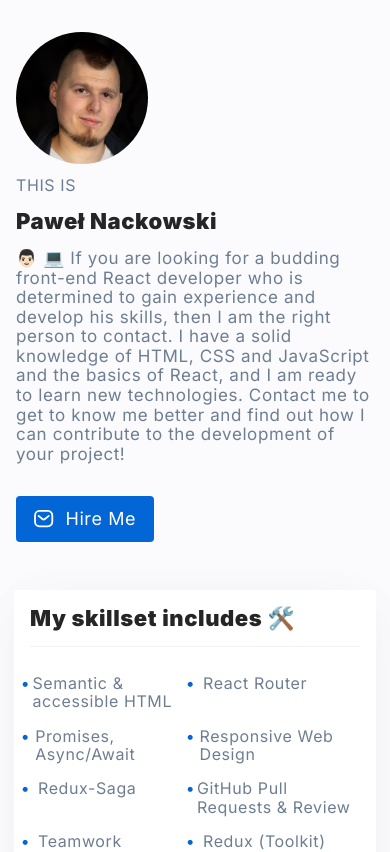
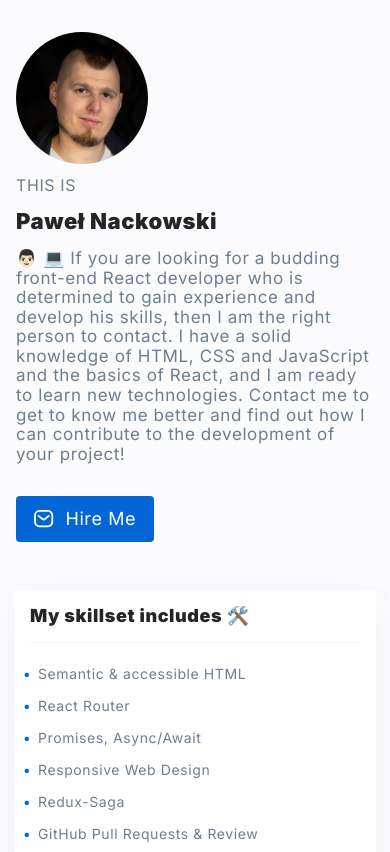
Before and after one commit to PawelNackowski/personal-homepage, a React (Create React App) app: page / in a window 390 px wide. Shown: the top 852 px of the page. Built offline with nearby package versions, Linux system fonts and the light colour scheme; no server answers.

Commit message:
Changed mobileMin 320px to mobileMedium 550px

```diff
--- a/src/theme.js
+++ b/src/theme.js
@@ -13,6 +13,6 @@ export const theme = {
   },
   breakpoints: {
     mobileMax: 767,
-    mobileMin: 320
+    mobileMedium: 550
   }
 };
```
